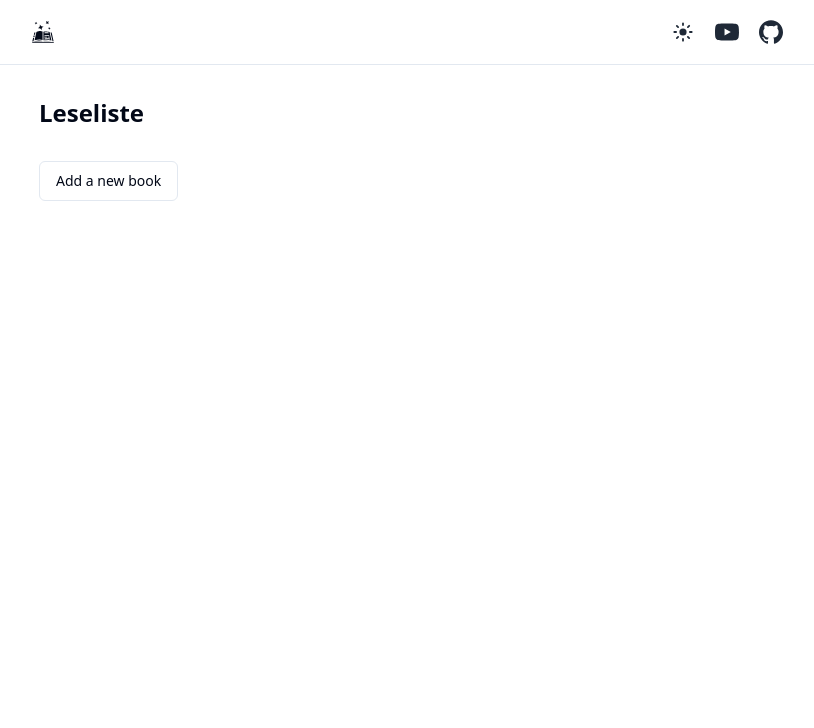
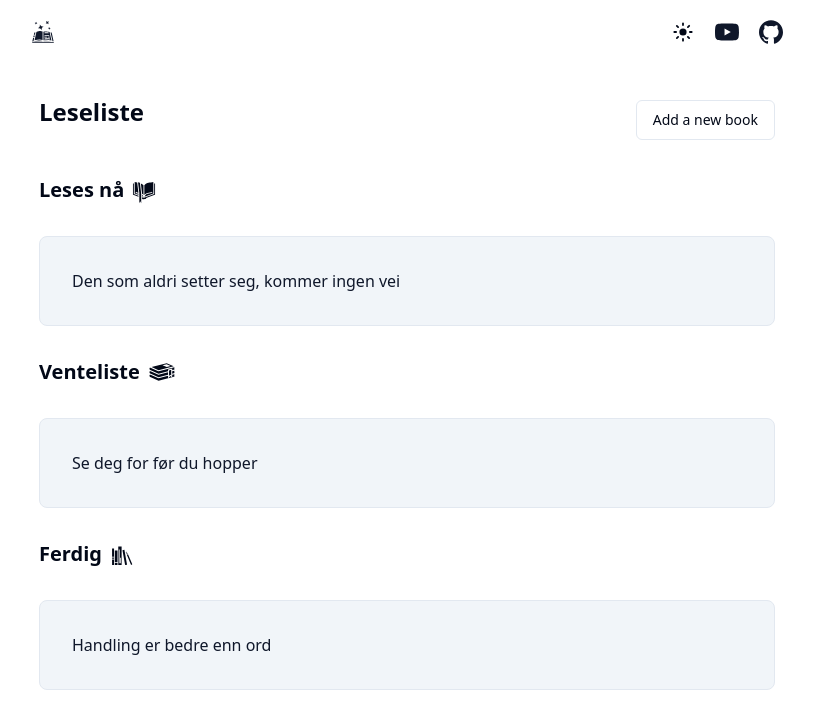
Before and after one commit to coding-chef77/reading-list-app, a React (Vite) app: page / in a window 1280 px wide. Shown: the top 728 px of the page, without its empty margins (233-1047 px from the left). Built offline with nearby package versions, Linux system fonts and the light colour scheme.

Commit message:
cleaned up the UI and the UX a bit

```diff
--- a/src/components/BookList.tsx
+++ b/src/components/BookList.tsx
@@ -135,47 +135,63 @@ export const BookList = () => {
 
   return (
     <div className="space-y-8 p-4">
+      <div className="flex gap-2 max-sm:flex-col sm:items-center sm:justify-between">
         <h2 className="mb-4 text-2xl font-bold">Leseliste</h2>
         <div className="h-full">
           <SearchDialog>
             <BookSearch />
           </SearchDialog>
         </div>
-      <DragDropContext onDragEnd={onDragEnd}>
-        {books.filter((book) => book.status === "inProgress").length > 0 && (
-          <>
-            <h3 className="my-2 flex items-end gap-2 text-xl font-semibold dark:text-white">
+      </div>
+      <h3 className="my-2 flex items-end gap-2 text-xl font-semibold">
         Leses nå
         <GiBookmarklet className="size-6" />
       </h3>
-            {renderDraggableBookList("inProgress")}
-          </>
+      <DragDropContext onDragEnd={onDragEnd}>
+        <div className="rounded-lg border bg-muted p-4">
+          {books.filter((book) => book.status === "inProgress").length > 0 ? (
+            <>{renderDraggableBookList("inProgress")}</>
+          ) : (
+            <div className="p-4">
+              <p className="text-primary">
+                Den som aldri setter seg, kommer ingen vei
+              </p>
+            </div>
           )}
+        </div>
       </DragDropContext>
-      <DragDropContext onDragEnd={onDragEnd}>
-        {books.filter((book) => book.status === "backlog").length > 0 && (
-          <>
-            <h3 className="my-2 flex items-end gap-2 text-xl font-semibold dark:text-white">
+      <h3 className="my-2 flex items-end gap-2 text-xl font-semibold">
         Venteliste
         <GiBookPile className="size-7" />
       </h3>
-            {renderDraggableBookList("backlog")}
-          </>
+      <DragDropContext onDragEnd={onDragEnd}>
+        <div className="rounded-lg border bg-muted p-4">
+          {books.filter((book) => book.status === "backlog").length > 0 ? (
+            renderDraggableBookList("backlog")
+          ) : (
+            <div className="p-4">
+              <p className="text-primary">Se deg for før du hopper</p>
+            </div>
           )}
+        </div>
       </DragDropContext>
-      {books.filter((book) => book.status === "done").length > 0 && (
-        <>
       <h3 className="my-2 flex items-end gap-2 text-xl font-semibold dark:text-white">
         Ferdig
         <GiBookshelf className="size-6 pb-0.5" />
       </h3>
-          <div>
+      <div className="rounded-lg border bg-muted p-4">
+        {books.filter((book) => book.status === "done").length > 0 ? (
+          <>
             {books
               .filter((book) => book.status === "done")
               .map((book, index) => renderBookItem(book, index, "done"))}
+          </>
+        ) : (
+          <div className="p-4">
+            <p className="text-primary">Handling er bedre enn ord</p>
           </div>
-        </>
         )}
+      </div>
     </div>
   );
 };
--- a/src/components/BookSearch.tsx
+++ b/src/components/BookSearch.tsx
@@ -65,7 +65,7 @@ export const BookSearch = () => {
 
   return (
     <div className="-m-1.5 overflow-x-auto">
-      <div className="sm:divide-y sm:divide-gray-200 sm:rounded-2xl sm:border sm:dark:divide-gray-700 sm:dark:border-gray-700">
+      <div className="sm:divide-y sm:divide-muted sm:rounded-2xl sm:border">
         <div className="flex flex-col items-center gap-3 px-4 py-3 sm:flex-row">
           <div className="relative w-full sm:max-w-xs">
             <Input
@@ -150,7 +150,7 @@ export const BookSearch = () => {
             </div>
           )}
         </div>
-        <div className="flex w-full flex-col items-center gap-3 border-t border-gray-200 px-6 py-4 sm:flex-row sm:justify-between dark:border-gray-700">
+        <div className="flex w-full flex-col items-center gap-3 border-t px-6 py-4 sm:flex-row sm:justify-between">
           <p className="text-sm text-gray-600 dark:text-gray-400">
             {totalResults > 0 ? (
               <>
@@ -207,7 +207,6 @@ import {
   Drawer,
   DrawerContent,
   DrawerDescription,
-  DrawerFooter,
   DrawerHeader,
   DrawerTitle,
   DrawerTrigger,
--- a/src/components/Layout.tsx
+++ b/src/components/Layout.tsx
@@ -2,7 +2,7 @@ import Navbar from "./Navbar";
 
 export const Layout = ({ children }: { children: React.ReactNode }) => {
   return (
-    <div className="relative min-h-screen bg-white dark:bg-gray-900">
+    <div className="relative min-h-screen bg-background">
       <Navbar />
       <main className="p-4 sm:px-8 lg:px44">
         <div className="mx-auto max-w-3xl space-y-20">{children}</div>
--- a/src/components/Navbar.tsx
+++ b/src/components/Navbar.tsx
@@ -8,7 +8,7 @@ function ThemeToggle() {
   return (
     <button
       onClick={() => toggleDarkMode()}
-      className="h-10 w-10 p-2 text-gray-800 hover:text-amber-500 dark:text-white dark:hover:text-amber-400"
+      className="size-10 p-2  hover:text-amber-500  dark:hover:text-amber-400"
     >
       {isDarkMode ? (
         <HiMiniMoon className="h-full w-full" />
@@ -21,16 +21,13 @@ function ThemeToggle() {
 
 export default function Navbar() {
   return (
-    <header className="sticky top-0 z-10 w-full border-b bg-white dark:border-gray-700 dark:bg-gray-900">
+    <header className="bg-background sticky top-0 z-10 w-full">
       <div className="flex h-16 items-center px-4 sm:px-8 lg:px-44">
         <div className="mx-auto w-full max-w-3xl space-y-20">
           <div className="flex justify-between">
             <div className="flex flex-1 items-center justify-start">
               {/* Link and site name/icon */}
-              <a
-                className="h-10 w-10 p-2 text-grey-800 dark:text-white"
-                href="/"
-              >
+              <a className="text-primary size-10 p-2" href="/">
                 <GiSpellBook className="size-full" />
               </a>
             </div>
@@ -40,14 +37,14 @@ export default function Navbar() {
                 <a
                   href="https://www.youtube.com"
                   target="_blank"
-                  className="h-10 w-10 p-2 text-gray-800 hover:text-[#ff0000] dark:text-white dark:hover:text-[#ff0000]"
+                  className="size-10 p-2 text-primary hover:text-[#ff0000]  dark:hover:text-[#ff0000]"
                 >
                   <SiYoutube className="h-full w-full" />
                 </a>
                 <a
                   href="https://www.youtube.com"
                   target="_blank"
-                  className="h-10 w-10 p-2 text-gray-800 hover:text-[#4078c0] dark:text-white dark:hover:text-[#4078c0]"
+                  className="size-10 p-2 text-primary hover:text-[#4078c0]  dark:hover:text-[#4078c0]"
                 >
                   <SiGithub className="h-full w-full" />
                 </a>
```
Lines whose indentation alone changed are shown as unchanged.
